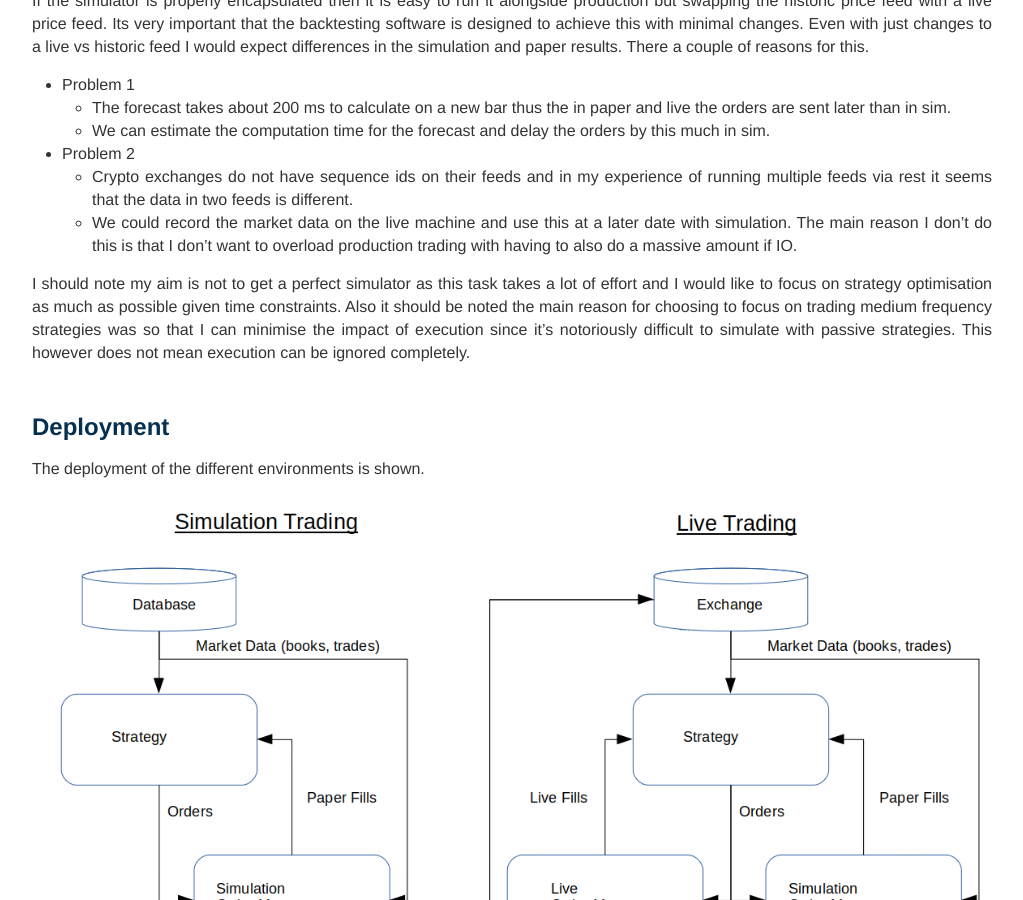
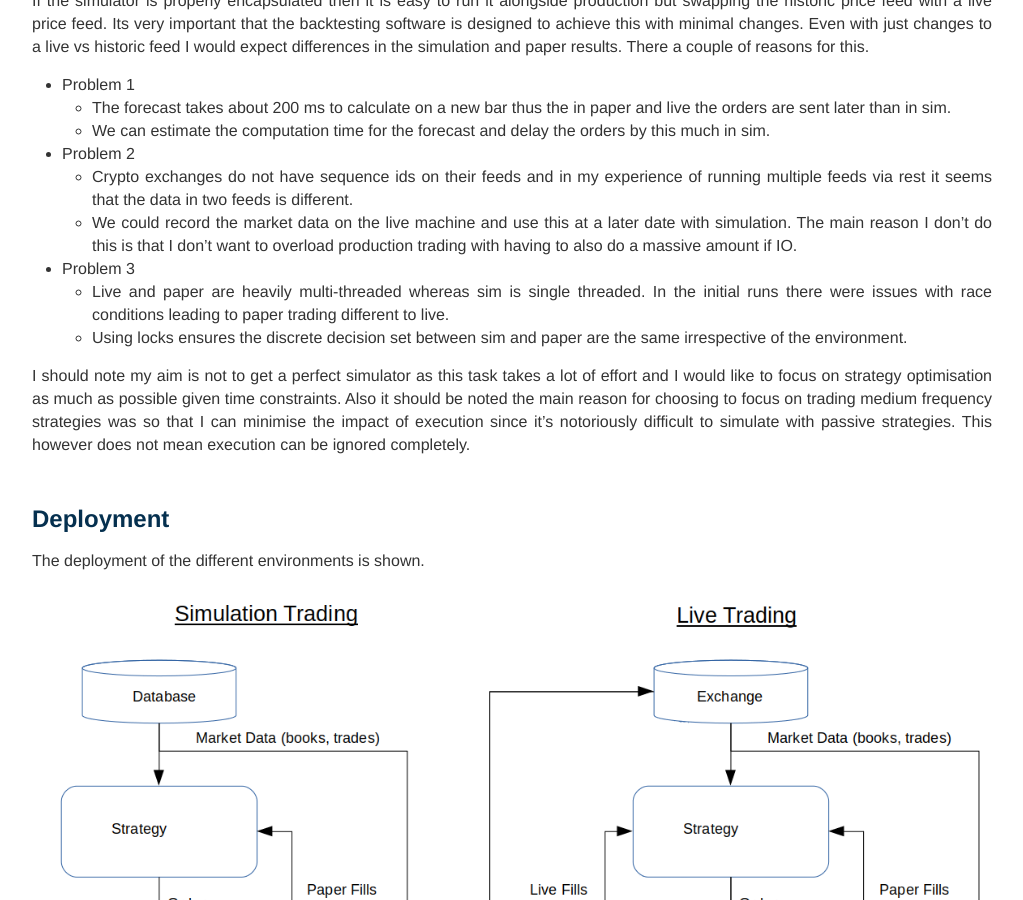
Before and after one commit to MarkRBest/markrbest.github.io, a Jekyll site: the page built from _posts/2020-12-09-paper-vs-live.md, in a window 1280 px wide and 900 px high, scrolled down 1418 px. Shown: the whole window, without its empty margins (128-1151 px from the left). Built offline with Jekyll 4.4.1, drawn with Linux system fonts in a browser that asks for light colours; nearby versions of some CDN libraries; formulas are drawn with MathJax 3; comment, search, counter and statistics services are not loaded.

Commit message:
updates, fix table

```diff
--- a/_posts/2020-12-09-paper-vs-live.md
+++ b/_posts/2020-12-09-paper-vs-live.md
@@ -45,6 +45,11 @@ There a couple of reasons for this.
       that the data in two feeds is different.
     * We could record the market data on the live machine and use this at a later date with simulation. The main reason I don't do this is that I don't want to overload production trading with having to also do a massive amount if IO.
 
+* Problem 3
+    * Live and paper are heavily multi-threaded whereas sim is single threaded. In the initial runs there were issues with race conditions leading to paper trading different to live.
+    * Using locks ensures the discrete decision set between sim and paper are the same irrespective of the environment.
+
+
 I should note my aim is not to get a perfect simulator as this task takes a lot of effort and
 I would like to focus on strategy optimisation as much as possible given time constraints.
 Also it should be noted the main reason for choosing to focus on trading medium frequency strategies
@@ -82,7 +87,7 @@ This is a different topic that many books ([deprado][deprado], [masters][masters
 | Sim | 23 | 3726 | $18218.10 | 28 | 4115  | $18202.61 |
 | Live | 23 | 3726 | $18220.39 | 28 | 4115  | $18204.24 |
 | :--------| :-------------: | :---- | : ---- |
-|  |  | $ 2.29 | | $-1.63    |
+|  | | | $ 2.29 | | | $-1.63    |
 
 The volume weighted slippage is around 0.000557 % which is a lot lower than I was expecting and is actually even positive.
 
```
